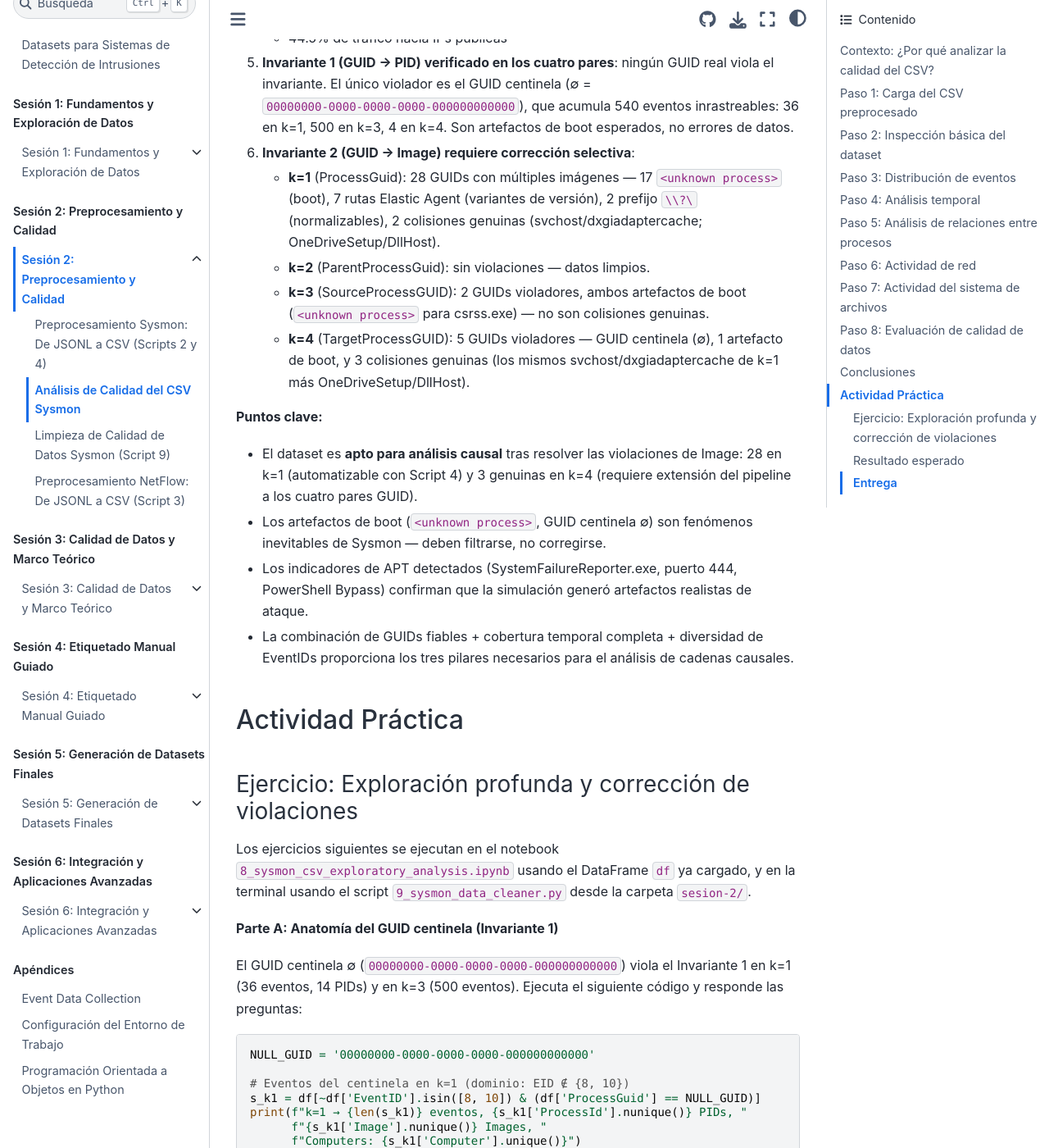
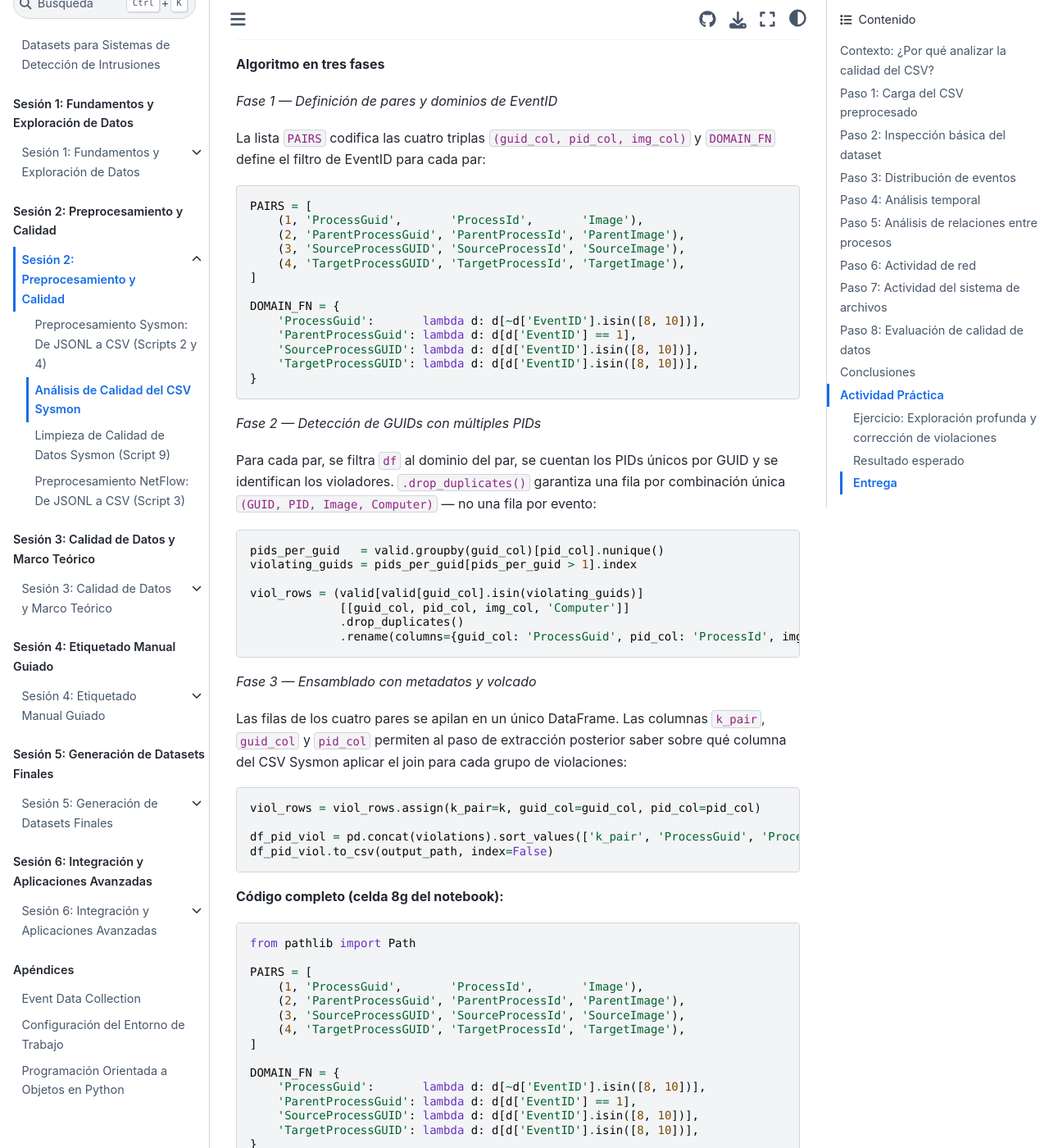
Before and after one commit to ollerenac/curso2026, a Jupyter Book: the page built from sesion-2/8-analisis-calidad-csv.md, in a window 1280 px wide and 1400 px high, scrolled down 40875 px. Shown: the whole window at 82% size. Built offline with Jupyter Book 1.0.4 settings and Sphinx 7.4.7 and the Sphinx Book theme 1.1.4, drawn with Linux system fonts in a browser that asks for light colours; some of the changed text lies outside the part shown.

Commit message:
docs(sesion-2): add section 8g — extended PID violation detection for all k-pairs
Adds new section 8g to 8-analisis-calidad-csv.md explaining the algorithm
and full code for detecting Invariant 1 violations across all 4 GUID pairs,
producing an extended 04_processguid-pid-violations-run-01.csv (38 rows, with
k_pair/guid_col/pid_col metadata columns). Updates the end of 8f to reference
8g, and rewrites Actividad Práctica Part C to verify the extended output.
Also adds *.bak to .gitignore for non-tracked backups.

Co-Authored-By: Claude Sonnet 4.6 <noreply@anthropic.com>

````diff
--- a/sesion-2/8-analisis-calidad-csv.md
+++ b/sesion-2/8-analisis-calidad-csv.md
@@ -1134,7 +1134,123 @@ Este GUID aparece como violación en k=3 (origen, 292 eventos) y k=4 (destino, 1
 
 **Cobertura de los scripts actuales del pipeline**
 
-Los scripts `find_processguid_pid_violations.py` y `find_processguid_image_violations.py` del directorio `pipeline/quality/` verifican únicamente el par k=1. Las violaciones de k=3 y k=4 quedan **fuera de su alcance**. El Script 4 (`4_sysmon_data_cleaner.py`) también cubre solo k=1. Para resolver estas violaciones es necesario extender los scripts a los cuatro pares — una versión ampliada es el siguiente paso del pipeline.
+Los scripts `find_processguid_pid_violations.py` y `find_processguid_image_violations.py` del directorio `pipeline/quality/` verifican únicamente el par k=1. Las violaciones de k=3 y k=4 quedan **fuera de su alcance**. El Script 4 (`4_sysmon_data_cleaner.py`) también cubre solo k=1. El paso **8g** extiende la detección de violaciones PID a los cuatro pares directamente en el notebook y genera la versión completa del archivo `04_processguid-pid-violations-run-01.csv`.
+
+### 8g. Volcado de violaciones PID — extensión a todos los pares k
+
+Los pasos 8d y 8e mostraron que el Invariante 1 (GUID → PID) solo presenta violaciones en el GUID centinela, distribuidas en tres de los cuatro pares k. El archivo `04_processguid-pid-violations-run-01.csv` generado por el script del pipeline recoge únicamente k=1 (14 filas). Este paso extiende la detección a los cuatro pares y genera la versión completa del archivo.
+
+**Violaciones esperadas:**
+
+| Par | GUID(s) violadores | Filas en CSV |
+|-----|-------------------|--------------|
+| k=1 `ProcessGuid` / `ProcessId` | centinela (14 PIDs) | 14 |
+| k=2 `ParentProcessGuid` / `ParentProcessId` | centinela (22 PIDs) | 22 |
+| k=3 `SourceProcessGUID` / `SourceProcessId` | — | 0 |
+| k=4 `TargetProcessGUID` / `TargetProcessId` | centinela (2 PIDs) | 2 |
+| **Total** | | **38** |
+
+**Algoritmo en tres fases**
+
+*Fase 1 — Definición de pares y dominios de EventID*
+
+La lista `PAIRS` codifica las cuatro triplas `(guid_col, pid_col, img_col)` y `DOMAIN_FN` define el filtro de EventID para cada par:
+
+```python
+PAIRS = [
+    (1, 'ProcessGuid',       'ProcessId',       'Image'),
+    (2, 'ParentProcessGuid', 'ParentProcessId', 'ParentImage'),
+    (3, 'SourceProcessGUID', 'SourceProcessId', 'SourceImage'),
+    (4, 'TargetProcessGUID', 'TargetProcessId', 'TargetImage'),
+]
+
+DOMAIN_FN = {
+    'ProcessGuid':       lambda d: d[~d['EventID'].isin([8, 10])],
+    'ParentProcessGuid': lambda d: d[d['EventID'] == 1],
+    'SourceProcessGUID': lambda d: d[d['EventID'].isin([8, 10])],
+    'TargetProcessGUID': lambda d: d[d['EventID'].isin([8, 10])],
+}
+```
+
+*Fase 2 — Detección de GUIDs con múltiples PIDs*
+
+Para cada par, se filtra `df` al dominio del par, se cuentan los PIDs únicos por GUID y se identifican los violadores. `.drop_duplicates()` garantiza una fila por combinación única `(GUID, PID, Image, Computer)` — no una fila por evento:
+
+```python
+pids_per_guid   = valid.groupby(guid_col)[pid_col].nunique()
+violating_guids = pids_per_guid[pids_per_guid > 1].index
+
+viol_rows = (valid[valid[guid_col].isin(violating_guids)]
+             [[guid_col, pid_col, img_col, 'Computer']]
+             .drop_duplicates()
+             .rename(columns={guid_col: 'ProcessGuid', pid_col: 'ProcessId', img_col: 'Image'}))
+```
+
+*Fase 3 — Ensamblado con metadatos y volcado*
+
+Las filas de los cuatro pares se apilan en un único DataFrame. Las columnas `k_pair`, `guid_col` y `pid_col` permiten al paso de extracción posterior saber sobre qué columna del CSV Sysmon aplicar el join para cada grupo de violaciones:
+
+```python
+viol_rows = viol_rows.assign(k_pair=k, guid_col=guid_col, pid_col=pid_col)
+
+df_pid_viol = pd.concat(violations).sort_values(['k_pair', 'ProcessGuid', 'ProcessId'])
+df_pid_viol.to_csv(output_path, index=False)
+```
+
+**Código completo (celda 8g del notebook):**
+
+```python
+from pathlib import Path
+
+PAIRS = [
+    (1, 'ProcessGuid',       'ProcessId',       'Image'),
+    (2, 'ParentProcessGuid', 'ParentProcessId', 'ParentImage'),
+    (3, 'SourceProcessGUID', 'SourceProcessId', 'SourceImage'),
+    (4, 'TargetProcessGUID', 'TargetProcessId', 'TargetImage'),
+]
+
+DOMAIN_FN = {
+    'ProcessGuid':       lambda d: d[~d['EventID'].isin([8, 10])],
+    'ParentProcessGuid': lambda d: d[d['EventID'] == 1],
+    'SourceProcessGUID': lambda d: d[d['EventID'].isin([8, 10])],
+    'TargetProcessGUID': lambda d: d[d['EventID'].isin([8, 10])],
+}
+
+violations = []
+
+for k, guid_col, pid_col, img_col in PAIRS:
+    subset = DOMAIN_FN[guid_col](df)
+    valid  = subset[[guid_col, pid_col, img_col, 'Computer']].dropna(subset=[guid_col, pid_col])
+
+    pids_per_guid   = valid.groupby(guid_col)[pid_col].nunique()
+    violating_guids = pids_per_guid[pids_per_guid > 1].index
+
+    if len(violating_guids) == 0:
+        print(f'k={k}  {guid_col} / {pid_col}: ✅ sin violaciones')
+        continue
+
+    viol_rows = (valid[valid[guid_col].isin(violating_guids)]
+                 [[guid_col, pid_col, img_col, 'Computer']]
+                 .drop_duplicates()
+                 .rename(columns={guid_col: 'ProcessGuid', pid_col: 'ProcessId', img_col: 'Image'})
+                 .assign(k_pair=k, guid_col=guid_col, pid_col=pid_col))
+
+    violations.append(viol_rows)
+    print(f'k={k}  {guid_col} / {pid_col}: ⚠️  {len(violating_guids)} GUID(s) → {len(viol_rows)} filas')
+
+if violations:
+    df_pid_viol = (pd.concat(violations, ignore_index=True)
+                   .sort_values(['k_pair', 'ProcessGuid', 'ProcessId'])
+                   .reset_index(drop=True))
+
+    output_path = Path('../dataset/run-01-apt-1/04_processguid-pid-violations-run-01.csv')
+    df_pid_viol.to_csv(output_path, index=False)
+
+    print(f'\n✅ Guardado: {output_path}  ({len(df_pid_viol)} filas totales)')
+    display(df_pid_viol)
+else:
+    print('\n✅ Sin violaciones PID en ningún par k')
+```
 
 ## Conclusiones
 
@@ -1215,36 +1331,28 @@ Los 28 GUIDs violadores de k=1 se agrupan en 4 categorías. Para cada una, anali
 
 4. **Colisiones genuinas (2 GUIDs)**: svchost/dxgiadaptercache y OneDriveSetup/DllHost comparten GUID. Estas no tienen corrección automática — requieren decisión del analista. En el archivo de violaciones (`04_sysmon-run-01-violations.csv`), ¿qué columnas adicionales examinarías para decidir qué Image y qué ProcessGuid asignar?
 
-**Parte C: Verificación con el script de limpieza**
+**Parte C: Verificación del archivo de violaciones PID extendido**
 
-Desde la carpeta `sesion-2/`, ejecuta la fase de detección:
-
-```bash
-python 9_sysmon_data_cleaner.py --apt-type apt-1 --run-id 01 --detect-only
-```
-
-Luego verifica que los archivos generados coinciden con los hallazgos del notebook:
+Tras ejecutar la celda 8g del notebook, verifica que el archivo generado coincide con los hallazgos del paso 8e:
 
 ```python
 import pandas as pd
 
 pid_v = pd.read_csv('../dataset/run-01-apt-1/'
                     '04_processguid-pid-violations-run-01.csv')
-img_v = pd.read_csv('../dataset/run-01-apt-1/'
-                    '04_processguid-image-violations-run-01.csv')
 
-print(f"Violaciones PID:   {pid_v['ProcessGuid'].nunique()} GUIDs únicos "
-      f"({len(pid_v)} filas)")
-print(f"Violaciones Image: {img_v['ProcessGuid'].nunique()} GUIDs únicos "
-      f"({len(img_v)} filas)")
+print("Violaciones PID por par k:")
+print(pid_v.groupby(['k_pair', 'guid_col', 'pid_col'])
+      .agg(GUIDs=('ProcessGuid', 'nunique'), filas=('ProcessGuid', 'count'))
+      .to_string())
 
-# ¿Aparece el GUID centinela en img_v?
 NULL_GUID = '00000000-0000-0000-0000-000000000000'
-print(f"\nCentinela en PID violations:   {NULL_GUID in pid_v['ProcessGuid'].values}")
-print(f"Centinela en Image violations: {NULL_GUID in img_v['ProcessGuid'].values}")
+print(f"\nTotal filas: {len(pid_v)}")
+print(f"GUID centinela presente: {NULL_GUID in pid_v['ProcessGuid'].values}")
 ```
 
-¿Por qué el GUID centinela aparece en `img_v` si el Invariante 2 "no aplica" a él? (Pista: el script de detección no excluye ningún GUID — reporta todos los que violan la regla de unicidad, incluido ∅.)
+- ¿Los totales de GUIDs y filas por par k coinciden con lo esperado según el paso 8e?
+- El par k=3 no tiene filas en el CSV. ¿Qué propiedad del dominio de k=3 (`SourceProcessGUID`) explica que no haya violaciones del Invariante 1?
 
 ### Resultado esperado
 
````
Also changed, not shown: 1 other file.
